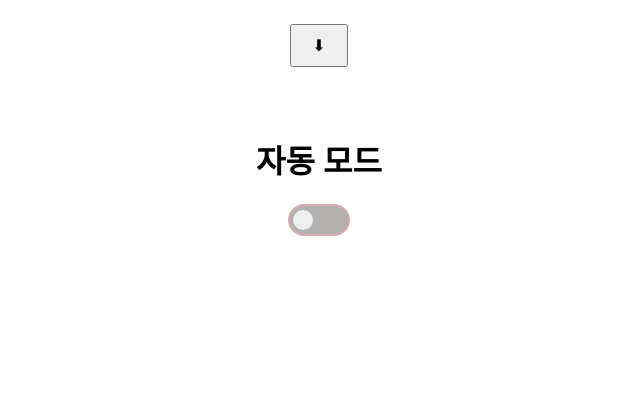
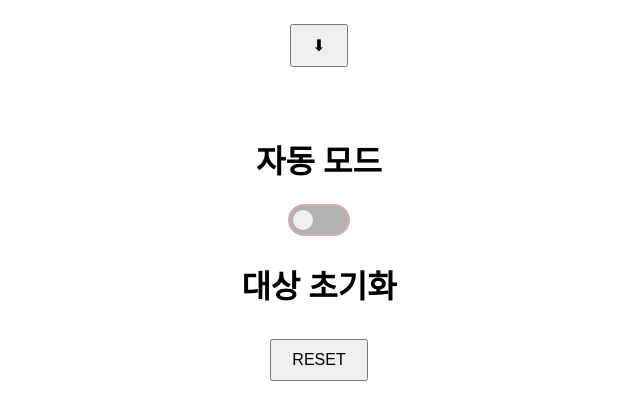
Before and after one commit to akawrting/Person-Following-Car, a Flask app: page /control in a window 1280 px wide. Shown: the part 241-661 px from the top of the page, without its empty margins (321-961 px from the left). Run offline with Flask 3, Linux system fonts and the light colour scheme; parts of the project's set-up code (start-up, migrations or seed data) failed here and were passed over.

Commit message:
feat: add reset button on control.html

```diff
--- a/Car/main.py
+++ b/Car/main.py
@@ -76,10 +76,11 @@ camera.start()
 
 
 # udp setting
-UDP_IP = "0.0.0.0"
-UDP_PORT = 5005
+PC_IP = "192.168.0.2"
+PC_to_Car_PORT = 5005
+Car_to_PC_PORT = 5006
 sock = socket.socket(socket.AF_INET, socket.SOCK_DGRAM)
-sock.bind((UDP_IP, UDP_PORT))
+sock.bind(("0.0.0.0", PC_to_Car_PORT))
 print("UDP server activated")
 
 thread_1 = threading.Thread(target = auto_following)
@@ -124,6 +125,8 @@ def control(web_cmd):
         elif web_cmd == 'stop':
             motor.stop_motors()
             print("stop")
+        elif web_cmd == 'reset':
+            sock.sendto(web_cmd.encode(), (PC_IP, Car_to_PC_PORT))
 
         return "OK"
 
--- a/Car/templates/control.html
+++ b/Car/templates/control.html
@@ -132,6 +132,10 @@
         </label>
     </div>
 
+    <h1>대상 초기화</h1>
+    <div class="control-container">
+        <button id="reset" class="control-button" onclick="sendCommand('reset')">RESET</button>
+    </div>
 
 
 
```
